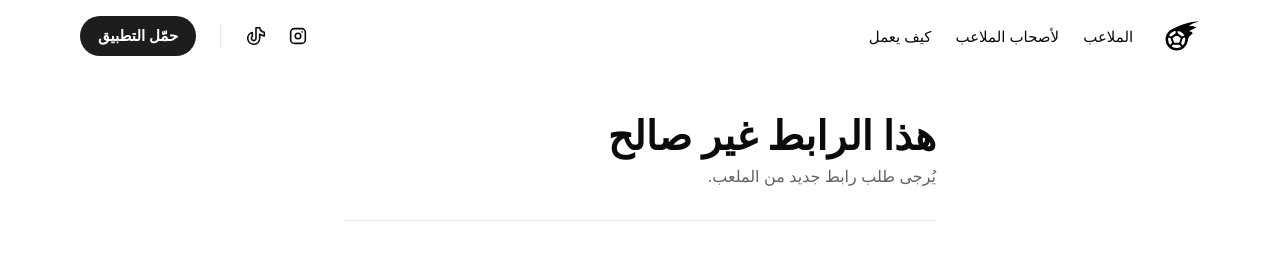
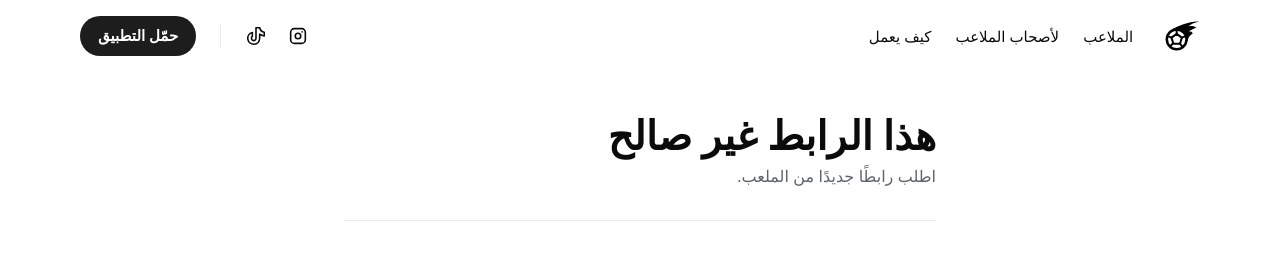
Before and after one commit to ammarsarhan/hagz, a Next.js app in the folder apps/web/: page /ar/regular in a window 1280 px wide. Shown: the top 255 px of the page. Built offline with nearby package versions, Linux system fonts and the light colour scheme.

Commit message:
Confirm link page: يُرجى once, not on every line

```diff
--- a/apps/web/src/site/words.ts
+++ b/apps/web/src/site/words.ts
@@ -490,22 +490,22 @@ const ar: Words = {
   regular: {
     meta: "حجزك الأسبوعي · حجز",
     waiting: (name, weekday, deadline, venue, code) =>
-      `${name}، يُرجى تأكيد حجزك يوم ${weekday}. يُرجى الرد قبل ${deadline}، وإلا سيُتاح الموعد للحجز. عند التواصل مع ${venue}، يُرجى ذكر رمز الحجز ${code}.`,
+      `${name}، يُرجى تأكيد حجزك يوم ${weekday} قبل ${deadline}، وإلا سيُتاح الموعد للحجز. وعند التواصل مع ${venue}، اذكر رمز الحجز ${code}.`,
     playing: (venue, weekday, time) =>
       `تم تأكيد حجزك. ${venue} بانتظارك يوم ${weekday} الساعة ${time}.`,
     letGo: (weekday) =>
       `تم إلغاء حجزك لهذا الأسبوع، وأصبح الموعد متاحًا للحجز. يستمر حجزك الأسبوعي يوم ${weekday} القادم.`,
     missed: (deadline, venue, code) =>
-      `انتهت مهلة التأكيد في ${deadline}، فأصبح الموعد متاحًا للحجز. للعب هذا الأسبوع، يُرجى التواصل مع ${venue} وذكر رمز الحجز ${code}.`,
+      `انتهت مهلة التأكيد في ${deadline}، فأصبح الموعد متاحًا للحجز. للعب هذا الأسبوع، تواصل مع ${venue} واذكر رمز الحجز ${code}.`,
     changed: (venue, code) =>
-      `قام ${venue} بتغيير موعد حجز هذا الأسبوع. لمزيد من المعلومات، يُرجى التواصل معهم وذكر رمز الحجز ${code}.`,
+      `قام ${venue} بتغيير موعد حجز هذا الأسبوع. لمزيد من المعلومات، تواصل معهم واذكر رمز الحجز ${code}.`,
     playingButton: "سألعب",
     notThisWeek: "ليس هذا الأسبوع",
-    failed: "حدث خطأ. يُرجى المحاولة مرة أخرى.",
+    failed: "حدث خطأ. حاول مرة أخرى.",
     missingTitle: "هذا الرابط غير صالح",
-    missingLine: "يُرجى طلب رابط جديد من الملعب.",
+    missingLine: "اطلب رابطًا جديدًا من الملعب.",
     errorTitle: "حدث خطأ ما",
-    errorLine: "يُرجى التحقق من اتصالك وفتح الرابط مرة أخرى.",
+    errorLine: "تحقق من اتصالك وافتح الرابط مرة أخرى.",
     noAppLine: "حمّل التطبيق لإدارة حجزك الأسبوعي وحجز مواعيد أخرى.",
   },
 };
```
